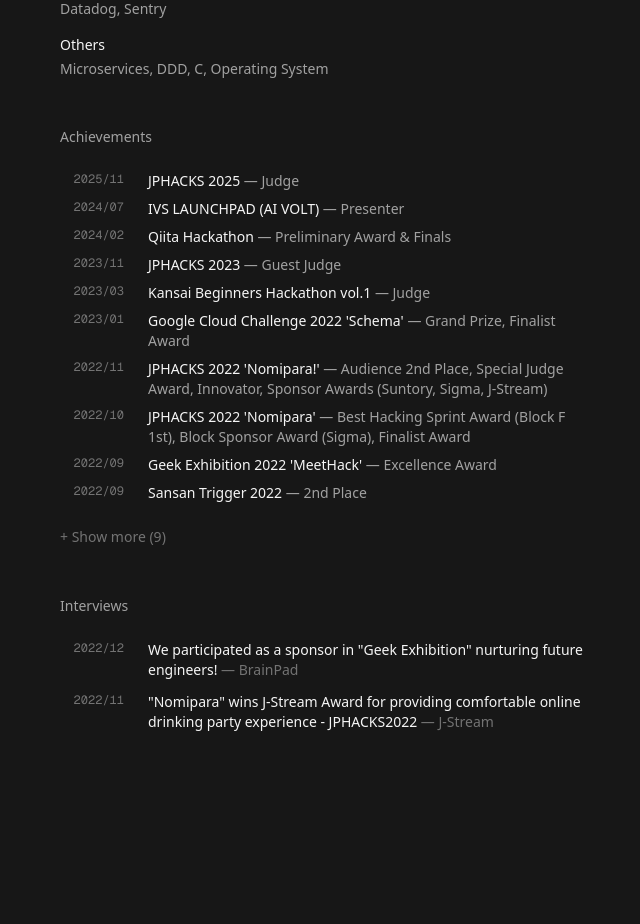
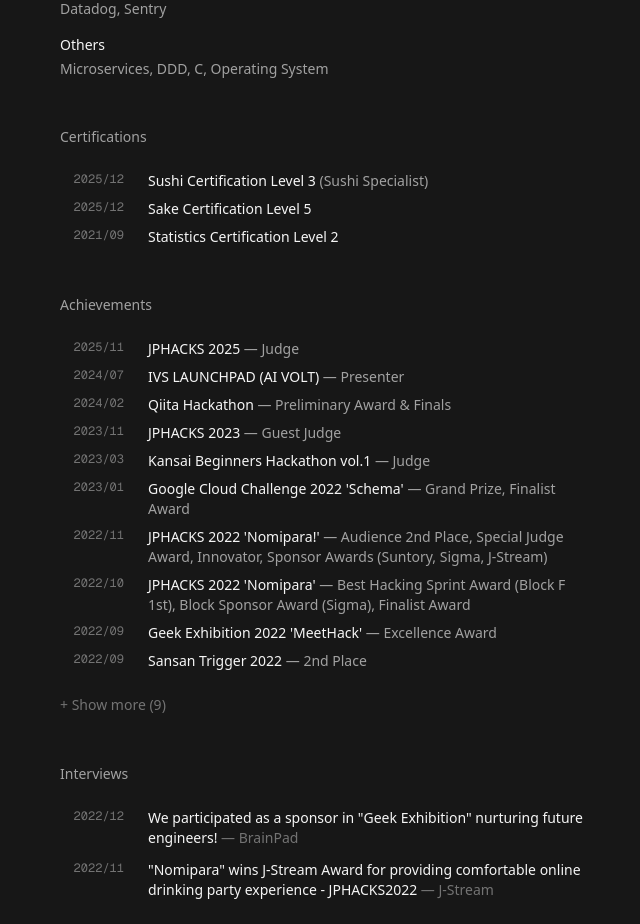
Before and after one commit to mahiro72/resume, a Next.js app: page / in a window 1280 px wide. Shown: the part 1702-2626 px from the top of the page, without its empty margins (316-956 px from the left). Before the commit the page ends 2562 px from the top, so only its background shows below. Built offline with nearby package versions, Linux system fonts and the light colour scheme.

Commit message:
add; certifications section

```diff
--- a/src/app/page.tsx
+++ b/src/app/page.tsx
@@ -1,6 +1,7 @@
 import { Header } from "@/components/Header";
 import { Experience } from "@/components/Experience";
 import { Skills } from "@/components/Skills";
+import { Certifications } from "@/components/Certifications";
 import { Achievements } from "@/components/Achievements";
 import { Interviews } from "@/components/Interviews";
 import { Links } from "@/components/Links";
@@ -20,6 +21,7 @@ export default function Home() {
         <Links />
         <Experience />
         <Skills />
+        <Certifications />
         <Achievements />
         <Interviews />
       </div>
--- /dev/null
+++ b/src/components/Certifications.tsx
@@ -0,0 +1,37 @@
+"use client";
+
+import { certifications } from "@/data/certifications";
+import { useLanguage } from "@/hooks/useLanguage";
+
+export function Certifications() {
+  const { t, lang } = useLanguage();
+
+  return (
+    <section className="mb-12">
+      <h2 className="text-sm font-medium text-neutral-500 dark:text-neutral-400 mb-6">
+        {t.certifications}
+      </h2>
+      <div className="space-y-2">
+        {certifications.map((certification, index) => (
+          <div key={index} className="flex gap-6 text-sm">
+            {certification.date && (
+              <span className="text-neutral-400 dark:text-neutral-500 tabular-nums w-16 shrink-0 text-right font-mono text-xs">
+                {certification.date}
+              </span>
+            )}
+            <div className="flex-1">
+              <span className="text-neutral-900 dark:text-neutral-100">
+                {certification.title[lang]}
+              </span>
+              {certification.subtitle && (
+                <span className="text-neutral-500 dark:text-neutral-400">
+                  {" "}({certification.subtitle[lang]})
+                </span>
+              )}
+            </div>
+          </div>
+        ))}
+      </div>
+    </section>
+  );
+}
--- /dev/null
+++ b/src/data/certifications.ts
@@ -0,0 +1,35 @@
+import type { Localized } from "@/types/i18n";
+
+export interface Certification {
+  date: string;
+  title: Localized;
+  subtitle?: Localized;
+}
+
+export const certifications: Certification[] = [
+  {
+    date: "2025/12",
+    title: {
+      ja: "寿司検定3級",
+      en: "Sushi Certification Level 3",
+    },
+    subtitle: {
+      ja: "寿司スペシャリスト",
+      en: "Sushi Specialist",
+    },
+  },
+  {
+    date: "2025/12",
+    title: {
+      ja: "日本酒検定5級",
+      en: "Sake Certification Level 5",
+    },
+  },
+  {
+    date: "2021/09",
+    title: {
+      ja: "統計検定2級",
+      en: "Statistics Certification Level 2",
+    },
+  },
+];
--- a/src/i18n/translations.ts
+++ b/src/i18n/translations.ts
@@ -4,6 +4,7 @@ export interface Translations {
   // Section titles
   experience: string;
   skills: string;
+  certifications: string;
   achievements: string;
   interviews: string;
   links: string;
@@ -27,6 +28,7 @@ export const translations: Record<Language, Translations> = {
   ja: {
     experience: "経歴",
     skills: "スキル",
+    certifications: "資格",
     achievements: "受賞・実績",
     interviews: "インタビュー",
     links: "リンク",
@@ -44,6 +46,7 @@ export const translations: Record<Language, Translations> = {
   en: {
     experience: "Experience",
     skills: "Skills",
+    certifications: "Certifications",
     achievements: "Achievements",
     interviews: "Interviews",
     links: "Links",
```
